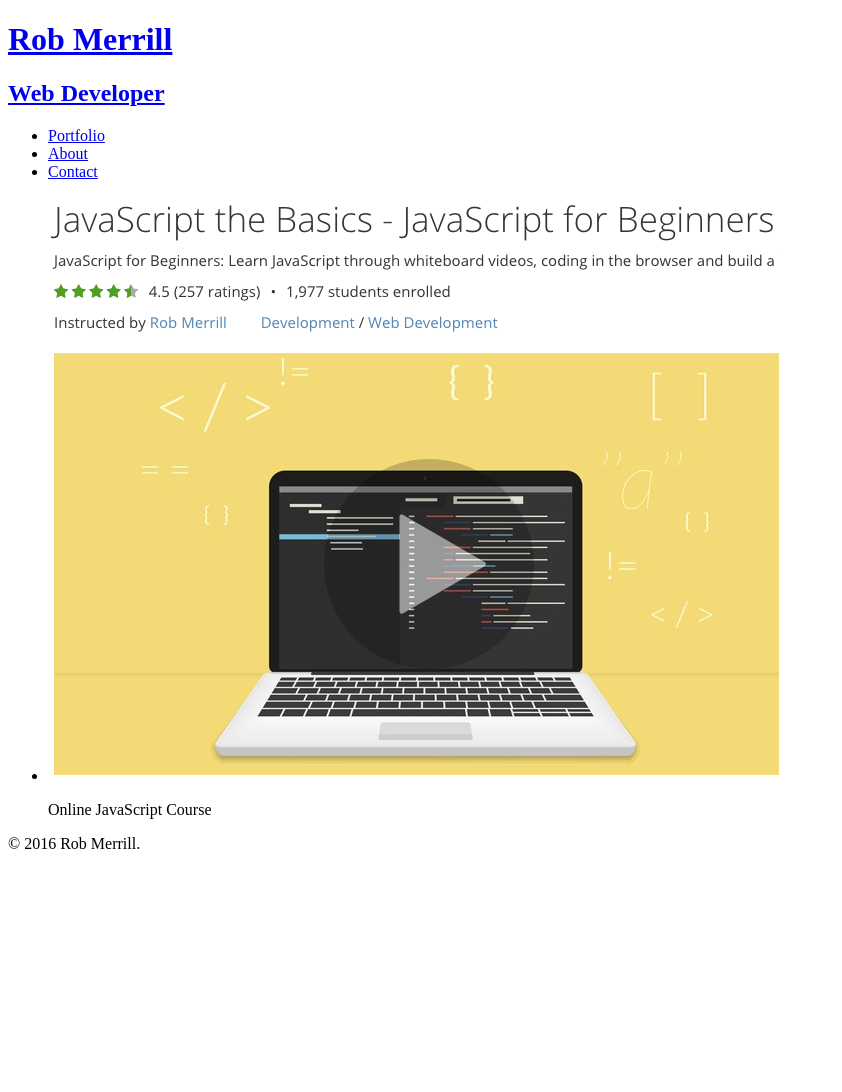
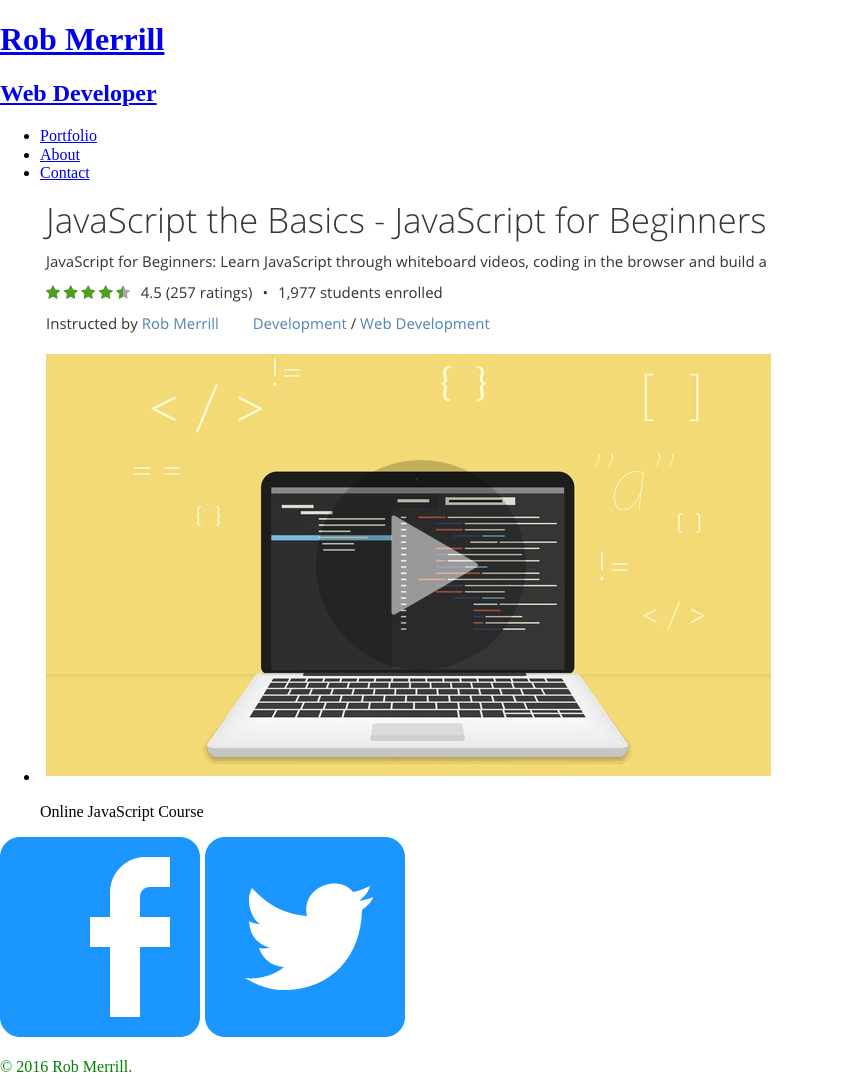
Before and after one commit to robgmerrill/treehouse-portfolio, a plain HTML site: page index.html in a window 1280 px wide. Shown: the whole page, without its empty margins (0-842 px from the left). Before the commit the page ends 869 px from the top, so only its background shows below. Drawn offline with nearby package versions, Linux system fonts and the light colour scheme.

Commit message:
added normalize

```diff
--- a/index.html
+++ b/index.html
@@ -5,6 +5,12 @@
   <meta name="viewport" content="width=device-width, initial-scale=1.0">
   <meta http-equiv="X-UA-Compatible" content="ie=edge">
   <title>Rob Merrill | Web Developer</title>
+  <link rel="stylesheet" href="css/normalize.css">
+  <style>
+    footer {
+      color: green;
+    }
+  </style>
 </head>
 <body> <!-- Contains the body of the document -->
   <header>
@@ -29,6 +35,8 @@
     </ul>
   </section>
   <footer>
+    <a href="http://facebook.com/rob.merrill" target="_blank"><img src="img/facebook.png" alt="facebook"></a>
+    <a href="http://twitter.com/robgmerrill" target="_blank"><img src="img/twitter.png" alt="twitter"></a>
     <p>&copy; 2016 Rob Merrill.</p>
   </footer>
 </body>
```
Also changed, not shown: img/facebook.png (added), img/twitter.png (added), 1 other file.
